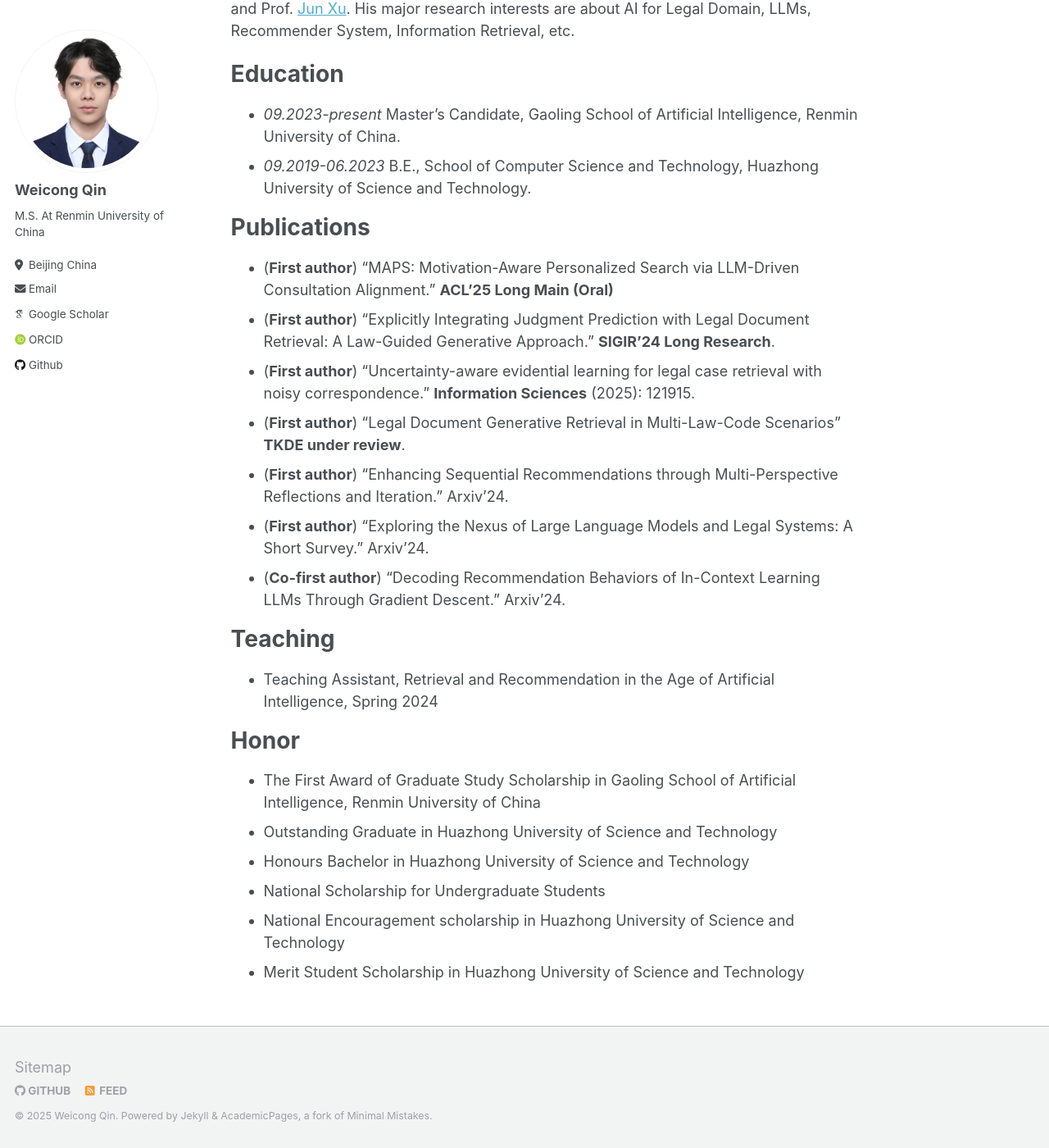
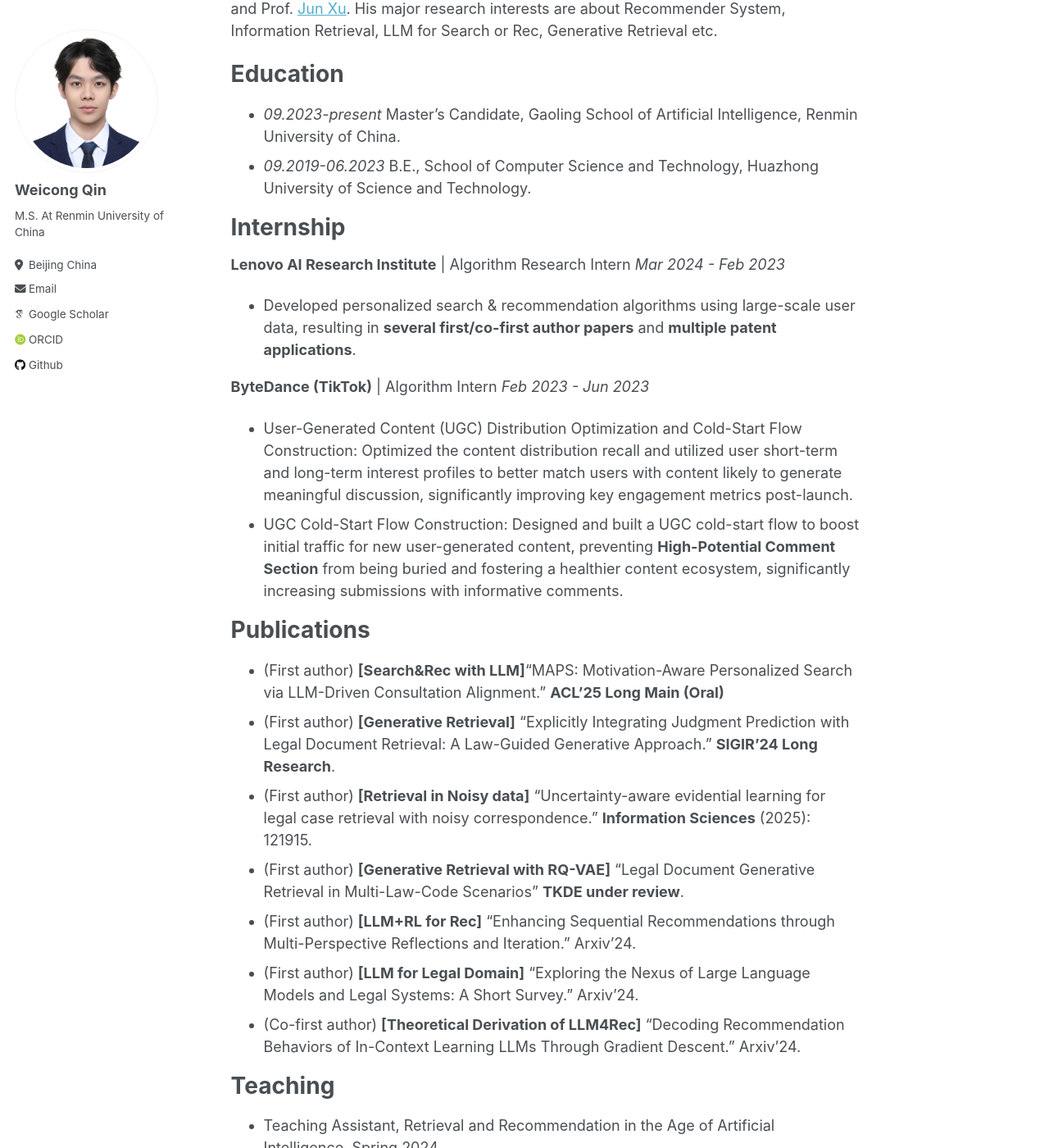
Before and after one commit to E-qin/E-qin.github.io, a Jekyll site: the page built from _pages/about.md, in a window 1280 px wide and 1400 px high, scrolled down 471 px. Shown: the whole window at 82% size. Built offline with Jekyll 4.4.1, drawn with Linux system fonts in a browser that asks for light colours; some web fonts are replaced.

Commit message:
Update about.md

```diff
--- a/_pages/about.md
+++ b/_pages/about.md
@@ -17,7 +17,7 @@ redirect_from:
 *"A ship in harbor is safe, but that is not what ships are built for."* -Grace Hopper
 
 
-He is currently a second-year master's student at [Gaoling School of Artificial Intelligence, Renmin University of China](http://ai.ruc.edu.cn/english/index.htm). He is working in [IIR lab](https://ruc-iir-lab.github.io/). His supervisors are AP. [Xiao Zhang](https://scholar.google.com/citations?user=5FZ6wbAAAAAJ&hl=zh-CN&oi=ao) and Prof. [Jun Xu](https://scholar.google.com/citations?user=su14mcEAAAAJ). His major research interests are about AI for Legal Domain, LLMs, Recommender System, Information Retrieval, etc.
+He is currently a second-year master's student at [Gaoling School of Artificial Intelligence, Renmin University of China](http://ai.ruc.edu.cn/english/index.htm). He is working in [IIR lab](https://ruc-iir-lab.github.io/). His supervisors are AP. [Xiao Zhang](https://scholar.google.com/citations?user=5FZ6wbAAAAAJ&hl=zh-CN&oi=ao) and Prof. [Jun Xu](https://scholar.google.com/citations?user=su14mcEAAAAJ). His major research interests are about Recommender System, Information Retrieval, LLM for Search or Rec, Generative Retrieval etc.
 
 Education
 =========
@@ -25,16 +25,30 @@ Education
 - *09.2023-present* Master's Candidate, Gaoling School of Artificial Intelligence, Renmin University of China.
 - *09.2019-06.2023* B.E., School of Computer Science and Technology, Huazhong University of Science and Technology.
 
+
+Internship
+============
+
+**Lenovo AI Research Institute** | Algorithm Research Intern
+*Mar 2024 - Feb 2023*
+- Developed personalized search & recommendation algorithms using large-scale user data, resulting in **several first/co-first author papers** and **multiple patent applications**.
+
+**ByteDance (TikTok)** | Algorithm Intern
+*Feb 2023 - Jun 2023*
+- User-Generated Content (UGC) Distribution Optimization and Cold-Start Flow Construction: Optimized the content distribution recall and utilized user short-term and long-term interest profiles to better match users with content likely to generate meaningful discussion, significantly improving key engagement metrics post-launch.
+- UGC Cold-Start Flow Construction: Designed and built a UGC cold-start flow to boost initial traffic for new user-generated content, preventing **High-Potential Comment Section** from being buried and fostering a healthier content ecosystem, significantly increasing submissions with informative comments.
+
+
 Publications
 ============
 
-* (**First author**) "MAPS: Motivation-Aware Personalized Search via LLM-Driven Consultation Alignment." **ACL'25 Long Main (Oral)**
-* (**First author**) "Explicitly Integrating Judgment Prediction with Legal Document Retrieval: A Law-Guided Generative Approach." **SIGIR'24 Long Research**.
-* (**First author**) "Uncertainty-aware evidential learning for legal case retrieval with noisy correspondence." **Information Sciences** (2025): 121915.
-* (**First author**) "Legal Document Generative Retrieval in Multi-Law-Code Scenarios" **TKDE under review**.
-* (**First author**) "Enhancing Sequential Recommendations through Multi-Perspective Reflections and Iteration." Arxiv'24.
-* (**First author**) "Exploring the Nexus of Large Language Models and Legal Systems: A Short Survey." Arxiv'24.
-* (**Co-first author**) "Decoding Recommendation Behaviors of In-Context Learning LLMs Through Gradient Descent." Arxiv'24.
+* (First author) **[Search&Rec with LLM]**"MAPS: Motivation-Aware Personalized Search via LLM-Driven Consultation Alignment." **ACL'25 Long Main (Oral)**
+* (First author) **[Generative Retrieval]** "Explicitly Integrating Judgment Prediction with Legal Document Retrieval: A Law-Guided Generative Approach." **SIGIR'24 Long Research**.
+* (First author) **[Retrieval in Noisy data]** "Uncertainty-aware evidential learning for legal case retrieval with noisy correspondence." **Information Sciences** (2025): 121915.
+* (First author) **[Generative Retrieval with RQ-VAE]** "Legal Document Generative Retrieval in Multi-Law-Code Scenarios" **TKDE under review**.
+* (First author) **[LLM+RL for Rec]** "Enhancing Sequential Recommendations through Multi-Perspective Reflections and Iteration." Arxiv'24.
+* (First author) **[LLM for Legal Domain]** "Exploring the Nexus of Large Language Models and Legal Systems: A Short Survey." Arxiv'24.
+* (Co-first author) **[Theoretical Derivation of LLM4Rec]** "Decoding Recommendation Behaviors of In-Context Learning LLMs Through Gradient Descent." Arxiv'24.
 
 
 
```
